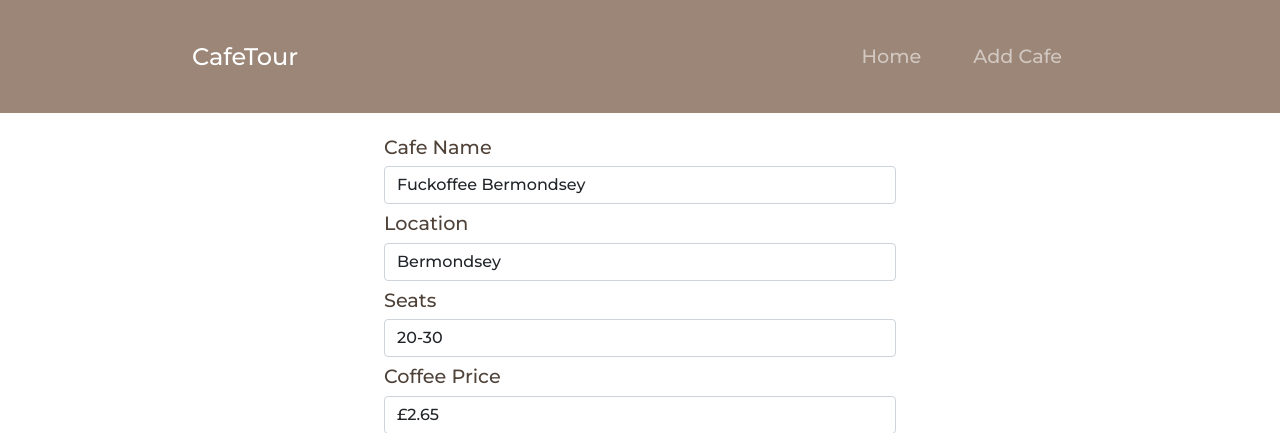
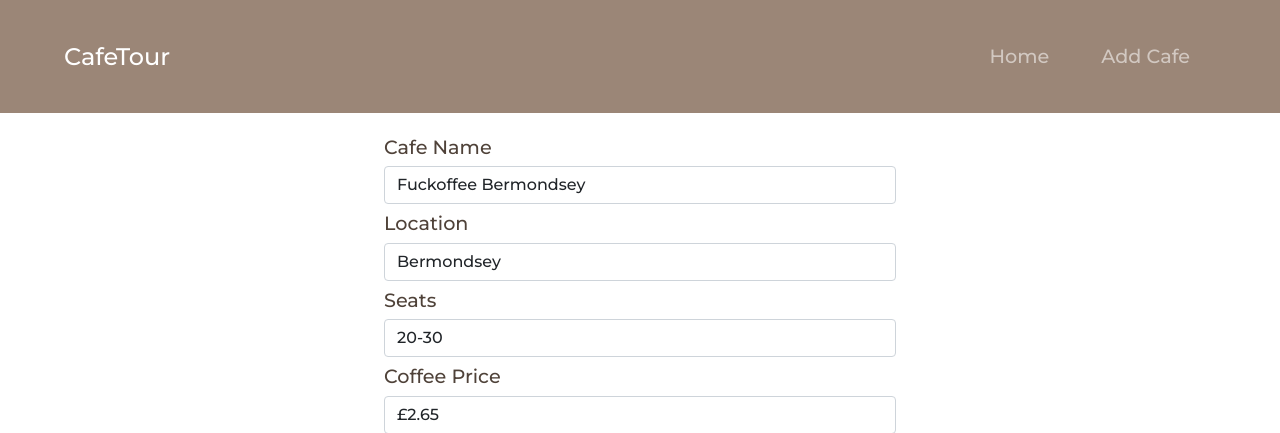
Before and after one commit to chia9322/cafe-tour, a Flask app: page /edit/5 in a window 1280 px wide. Shown: the top 433 px of the page. Run offline with Flask 2, Linux system fonts and the light colour scheme; data comes from the database, SQL or seed files in the repository; some libraries are stand-ins or nearby versions.

Commit message:
Update container left and right padding from 15% to 5%

```diff
--- a/static/css/styles.css
+++ b/static/css/styles.css
@@ -7,7 +7,7 @@ body {
 
 /* Containers */
 .container-fluid {
-  padding: 2% 15%;
+  padding: 2% 5%;
 }
 
 /* Sections */
@@ -47,13 +47,11 @@ body {
 #cafes a {
   text-decoration: none;
 }
-
 .card-img {
   object-fit: cover;
   height: 200px;
   width: 100%
 }
-
 .card-title {
   padding: 3%;
   font-weight: 600;
```
